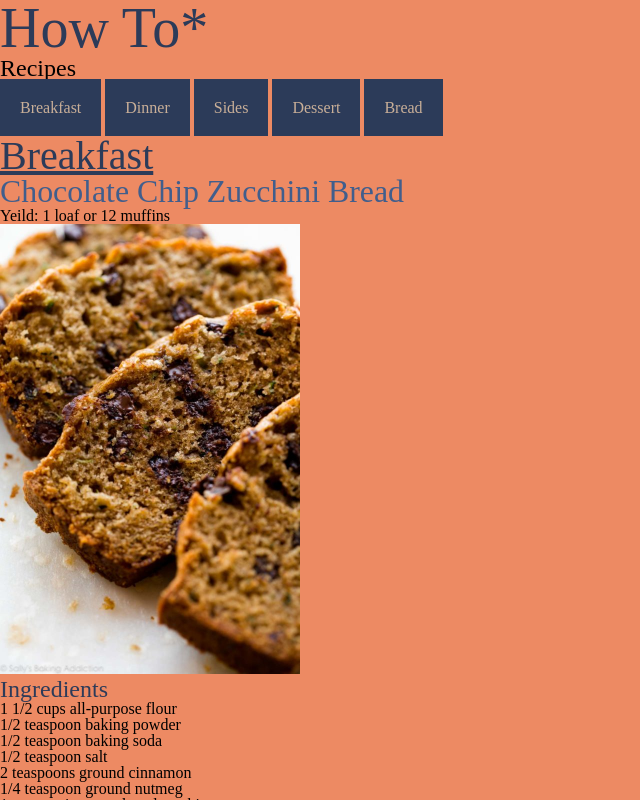
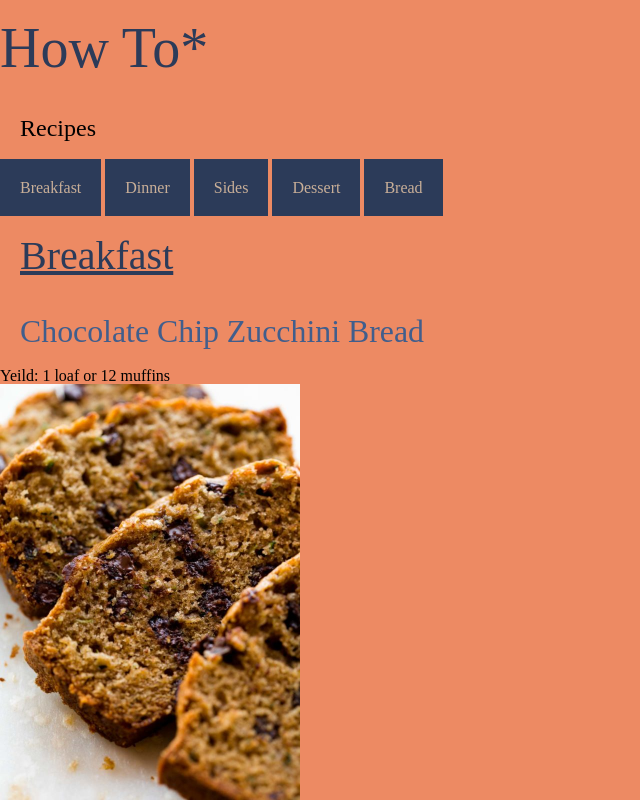
Before and after one commit to JMM52007/HowTo, a plain HTML site: page index.html in a window 1280 px wide. Shown: the top 800 px of the page, without its empty margins (0-640 px from the left). Drawn offline with Linux system fonts and the light colour scheme.

Commit message:
Changed style.css.

```diff
--- a/resources/css/style.css
+++ b/resources/css/style.css
@@ -5,12 +5,14 @@
 h1{
     font-size: 3.5rem;
     color: #2C3B59;
+    padding:20px 0;
 }
 
 h2{
   font-size: 2.5rem;
   color: #2C3B59;
   text-decoration: underline;
+  padding: 20px;
 }
 
 a{
@@ -27,14 +29,17 @@ nav{
 h3{
   font-size: 1.99rem;
   color: #415E8C;
+  padding: 20px;
 }
 
 h4{
   font-size: 1.5rem;
   color: #2C3B59;
+  padding: 20px;
 }
 
 h5{
   font-size: 1.5rem;
   color: #000000;
+  padding: 20px;
 }
```
